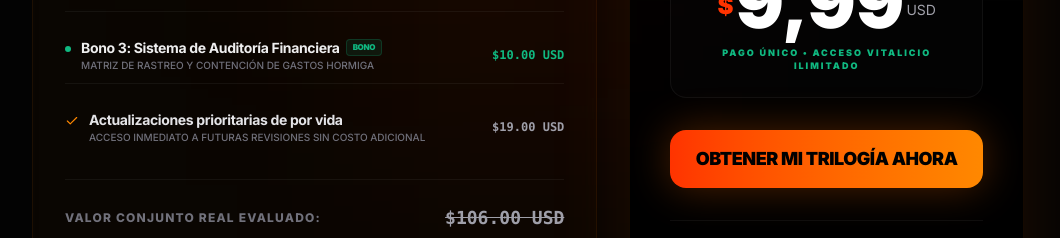
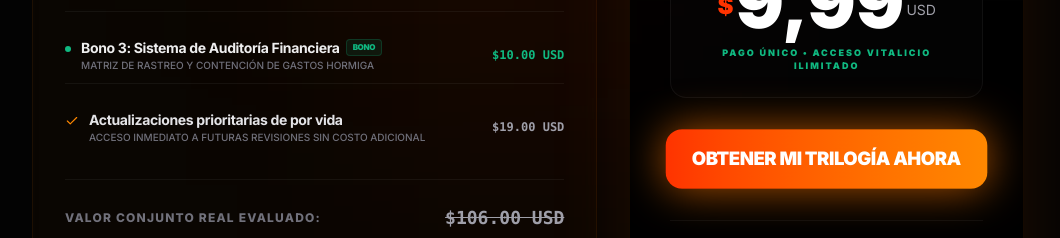
Before and after one commit to focusmindset26-pixel/Pagina-de-Ventas-Trilogia, a React (Vite) app: page / in a window 1280 px wide. Shown: the part 8440-8678 px from the top of the page, without its empty margins (112-1172 px from the left). Built offline with nearby package versions, Linux system fonts and the light colour scheme.

Commit message:
feat: add pulse animation to call-to-action button
Enhance button visibility with a continuous pulsing scale and glow effect to increase conversion rates.

```diff
--- a/src/App.tsx
+++ b/src/App.tsx
@@ -1013,9 +1013,22 @@ export default function App() {
                   href="https://pay.hotmart.com/V104008401K?off=0x7xdwbg"
                   target="_blank"
                   rel="noopener noreferrer"
-                  whileHover={{ scale: 1.02 }}
+                  animate={{
+                    scale: [1, 1.04, 1],
+                    boxShadow: [
+                      "0 0 25px rgba(255,51,0,0.4)",
+                      "0 0 50px rgba(255,136,0,0.8)",
+                      "0 0 25px rgba(255,51,0,0.4)"
+                    ]
+                  }}
+                  transition={{
+                    duration: 1.5,
+                    repeat: Infinity,
+                    ease: "easeInOut"
+                  }}
+                  whileHover={{ scale: 1.06 }}
                   whileTap={{ scale: 0.98 }}
-                  className="w-full bg-gradient-to-r from-accent-primary to-accent-secondary py-5 px-6 rounded-2xl italic-bold text-lg text-black shadow-[0_0_40px_rgba(255,106,0,0.3)] hover:scale-105 transition-all mb-8 block text-center font-black tracking-widest uppercase"
+                  className="w-full bg-gradient-to-r from-accent-primary to-accent-secondary py-5 px-6 rounded-2xl italic-bold text-lg text-white mb-8 block text-center font-black tracking-widest uppercase transition-all"
                 >
                   OBTENER MI TRILOGÍA AHORA
                 </motion.a>
```
